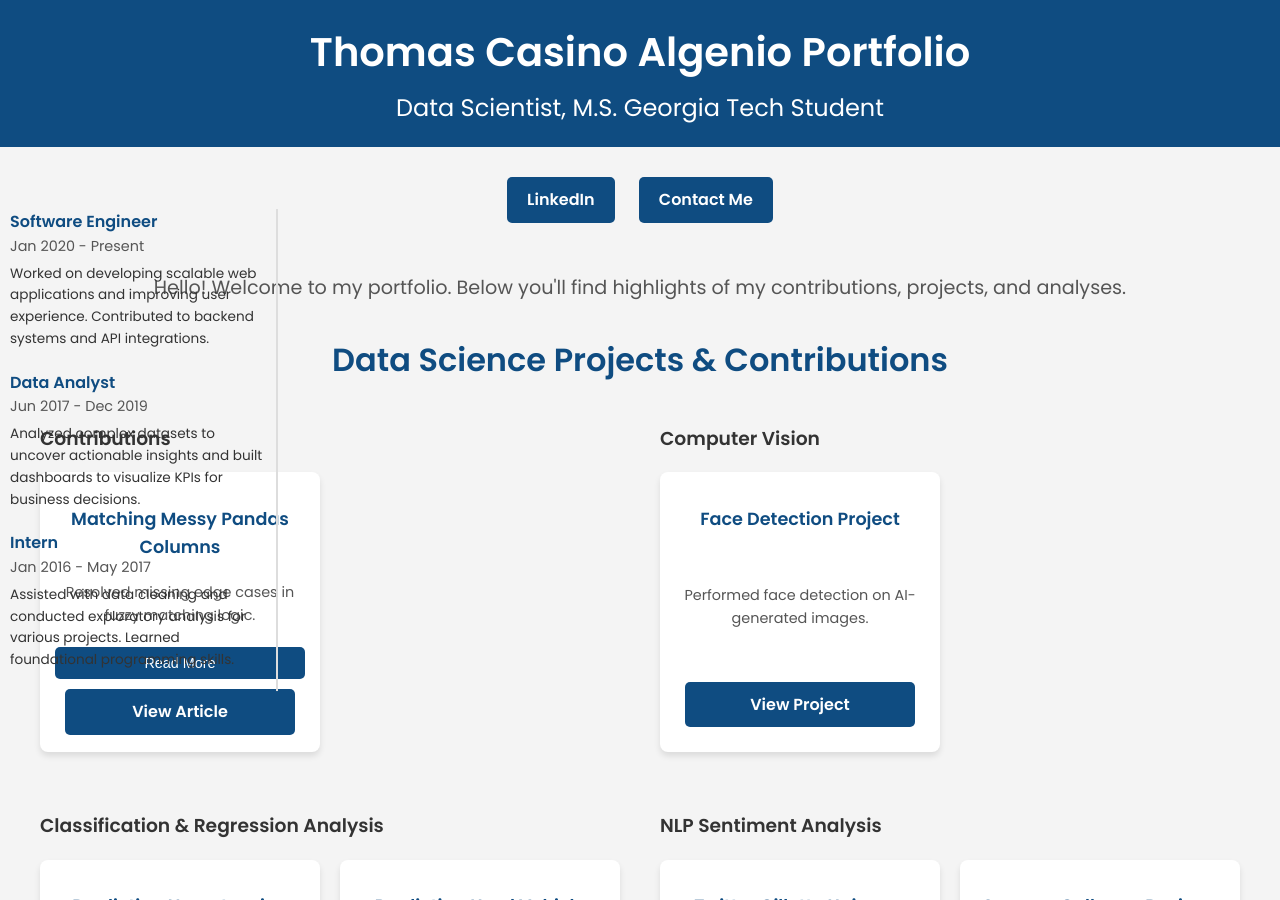
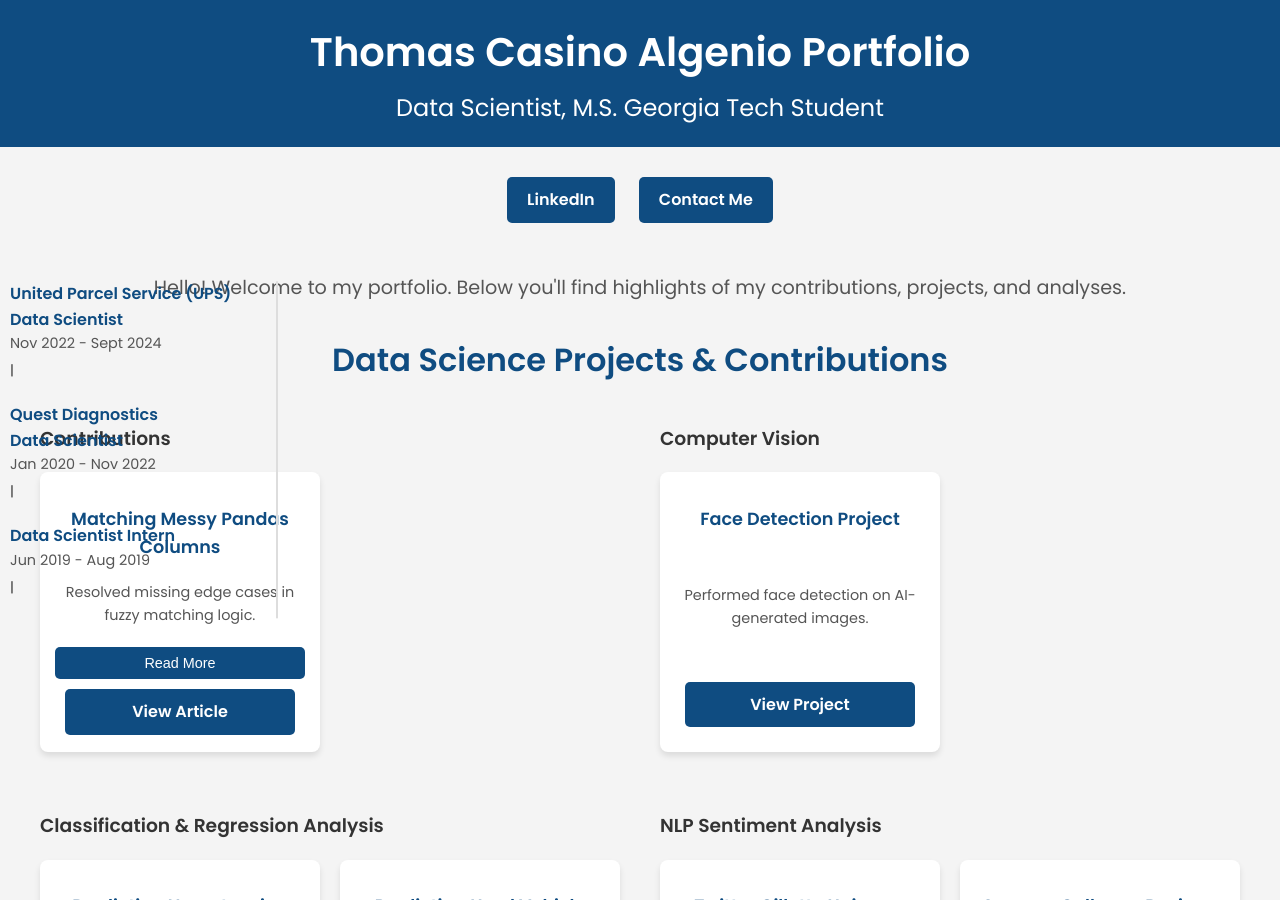
Before and after one commit to thomasalgenio/Thomas_Portfolio, a Jekyll site: the page built from README.md, in a window 1280 px wide and 900 px high. Built offline with Jekyll 4.4.1, drawn with Linux system fonts in a browser that asks for light colours; our own code applies the rules of GitHub Pages for plain Markdown files.

Commit message:
Update default.html

```diff
--- a/_layouts/default.html
+++ b/_layouts/default.html
@@ -239,19 +239,21 @@
       <!-- Work Experience Timeline -->
       <div class="timeline">
         <div class="timeline-item">
-          <h3>Software Engineer</h3>
-          <span>Jan 2020 - Present</span>
-          <p>Worked on developing scalable web applications and improving user experience. Contributed to backend systems and API integrations.</p>
+          <h3>United Parcel Service (UPS)</h3>
+          <h3>Data Scientist</h3>
+          <span>Nov 2022 - Sept 2024</span>
+          <p>|</p>
         </div>
         <div class="timeline-item">
-          <h3>Data Analyst</h3>
-          <span>Jun 2017 - Dec 2019</span>
-          <p>Analyzed complex datasets to uncover actionable insights and built dashboards to visualize KPIs for business decisions.</p>
+          <h3>Quest Diagnostics</h3>
+          <h3>Data Scientist</h3>
+          <span>Jan 2020 - Nov 2022</span>
+          <p>|</p>
         </div>
         <div class="timeline-item">
-          <h3>Intern</h3>
-          <span>Jan 2016 - May 2017</span>
-          <p>Assisted with data cleaning and conducted exploratory analysis for various projects. Learned foundational programming skills.</p>
+          <h3>Data Scientist Intern</h3>
+          <span>Jun 2019 - Aug 2019</span>
+          <p>|</p>
         </div>
       </div>
 
```
